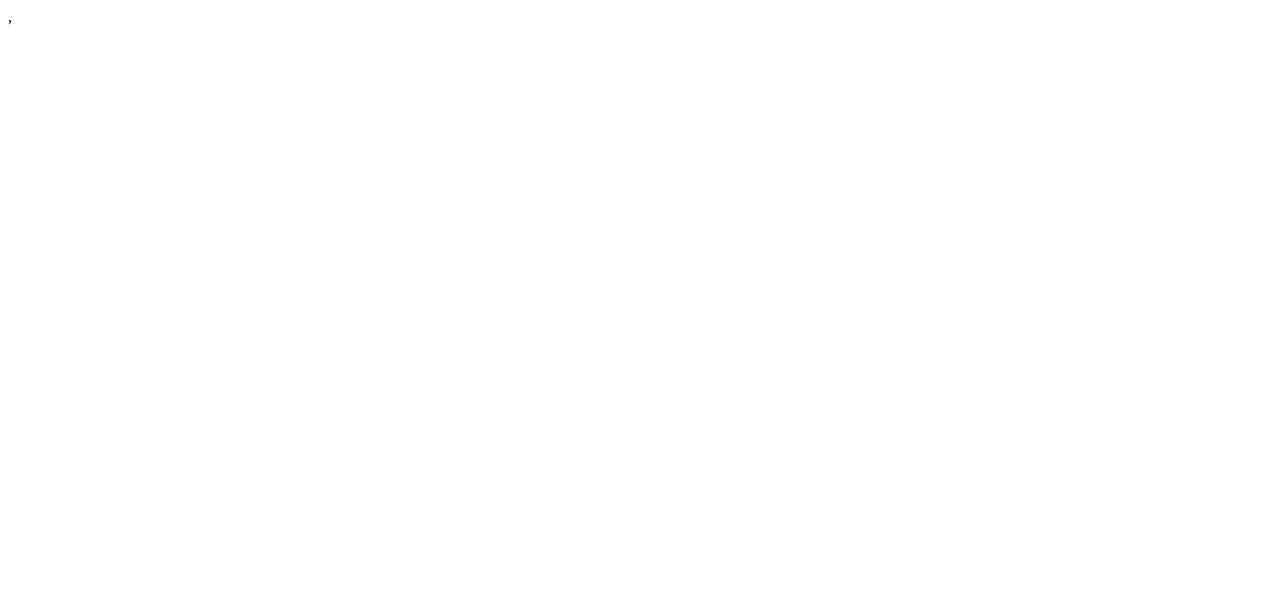
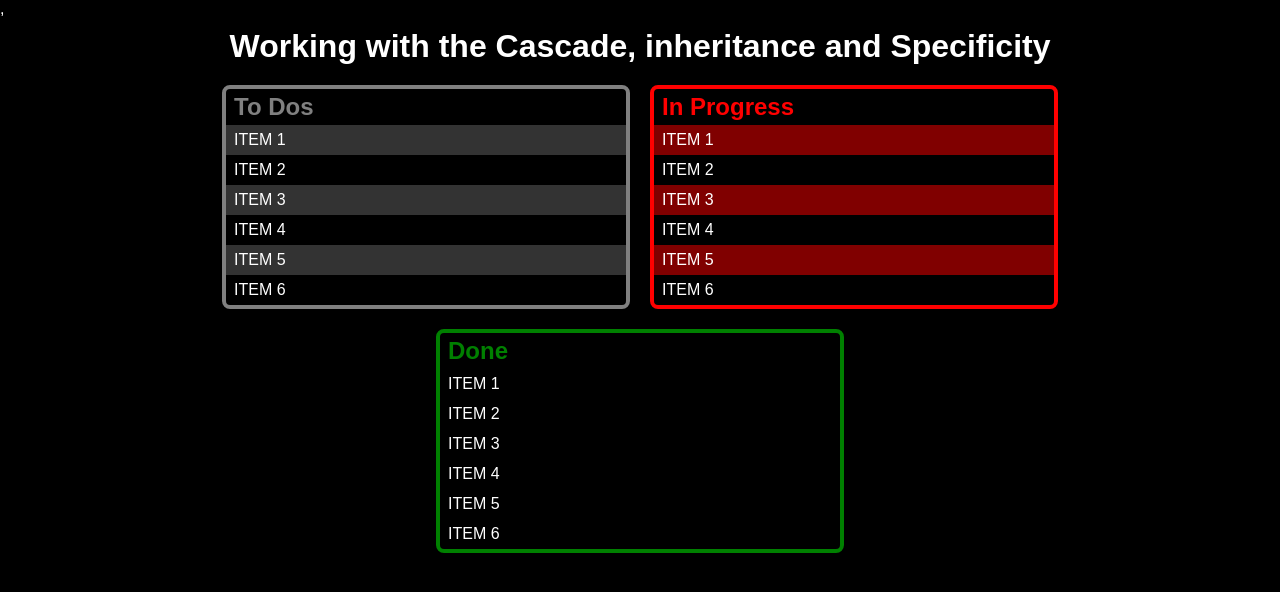
Before and after one commit to kamanabishokarma/to-do-list-f23, a plain HTML site: page index.html in a window 1280 px wide. Drawn offline with Linux system fonts and the light colour scheme.

Commit message:
update main.css and index.html
In this commit, the main.css and index.html is updated.

```diff
--- a/css/main.css
+++ b/css/main.css
@@ -0,0 +1,81 @@
+/* selectors all taga and resets the default values to 0 */
+/* We don't want to rely on the browser defaults */
+
+* {
+    border: none;
+    margin: 0;
+    padding: 0;
+}
+
+body {
+    background-color: black;
+    /* These properties will be inhertied by the childern elements */
+    font-size: 16px;
+    font-family: Arial, Helvetica, sans-serif;
+    color: #fff;
+}
+
+main {
+    display: flex;
+    justify-content: center;
+    flex-wrap: wrap;
+}
+
+header {
+    text-align: center;
+    padding: 10px;
+}
+
+/* applies to all articles*/
+article {
+ width: 400px;
+ border: 4px solid white;
+ border-radius: 8px;
+ margin: 10px;
+ text-align: left;
+}
+
+article h2 {
+    color: grey;
+    padding: 4px 8px; /*top and bottom left and right */
+}
+
+article:first-of-type {
+    border: 4px solid grey;
+}
+
+#inprogress {
+    border: 4px solid red;
+}
+
+#inprogress h2 {
+    color: red;
+}
+
+#done {
+    border: 4px solid green
+}
+
+#done h2 {
+    color: green;
+}
+
+ul {
+    list-style-type: none;
+}
+
+ul li {
+    padding: 6px 8px;
+    text-transform: uppercase;
+}
+
+.todo li:nth-child(odd) {
+    background-color: rgba(255, 255, 255, .2) ;
+}
+
+.inprogress li:nth-child(odd) {
+    background-color: rgba(255, 0, 0, .5);
+}
+
+.doneli:nth-child(odd) {
+    background-color: rgba(0, 255, 0, 0, .5);
--- a/index.html
+++ b/index.html
@@ -6,6 +6,50 @@
         ,<title>To Do List</title>
     </head>
     <body>
+        <header>
+            <h1>Working with the Cascade, inheritance and Specificity</h1>
+        </header>
+    <main>
+        <article id="todo">
+            <h2>To Dos</h2>
+            <ul class="todo">
+                <li>item 1</li>
+                <li>item 2</li>
+                <li>item 3</li>
+                <li>item 4</li>
+                <li>item 5</li>
+                <li>item 6</li>
+
+                </ul>
+        </article>
+
+        <article id="inprogress">
+            <h2>In Progress</h2>
+            <ul class="inprogress">
+                <li>item 1</li>
+                <li>item 2</li>
+                <li>item 3</li>
+                <li>item 4</li>
+                <li>item 5</li>
+                <li>item 6</li>
+            </ul>
+         </article>
+
+         <article id="done">
+            <h2>Done</h2>
+            <ul class="done">
+                <li>item 1</li>
+                <li>item 2</li>
+                <li>item 3</li>
+                <li>item 4</li>
+                <li>item 5</li>
+                <li>item 6</li>
+
+
+            </ul>
+
+         </article>
+     </main>
 
     </body>
 </html>
```
